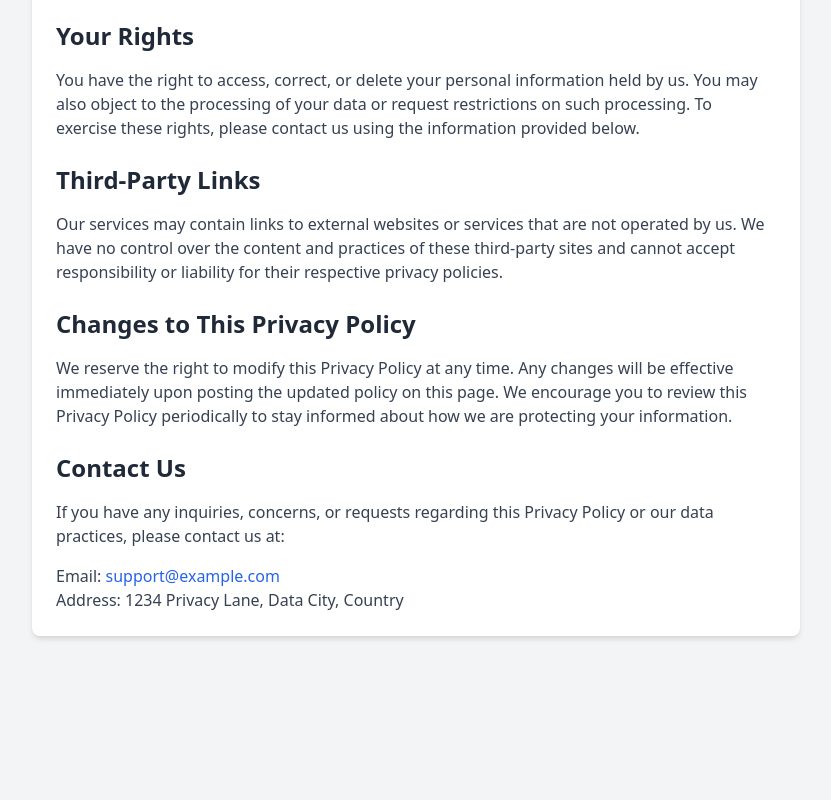
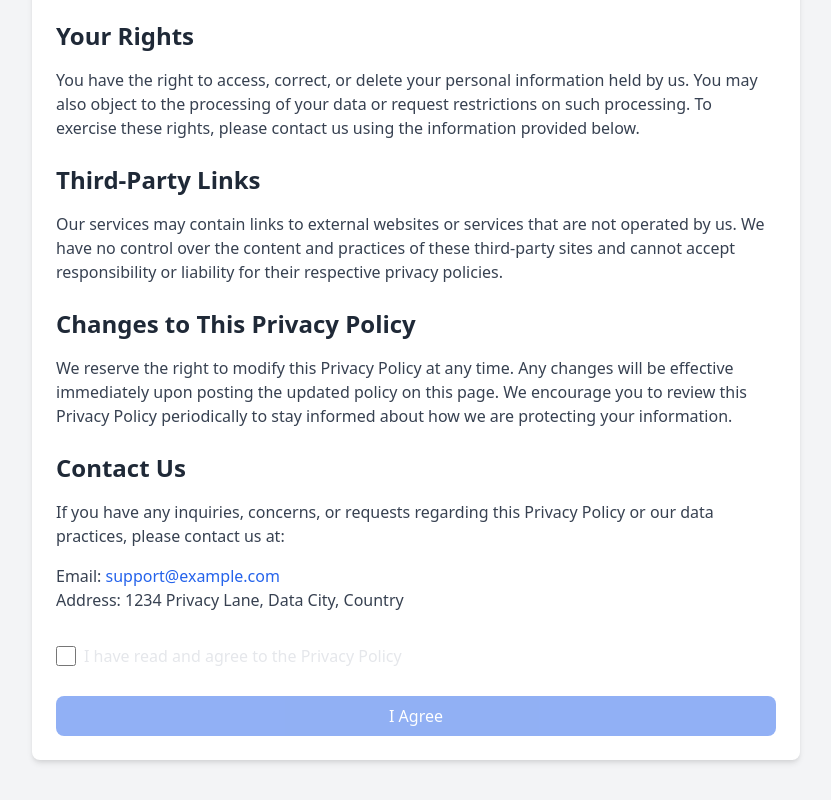
Before and after one commit to survey-cs/survey-cs.github.io, a plain HTML site: page privacy.html in a window 1280 px wide. Shown: the part 1768-2568 px from the top of the page, without its empty margins (224-1055 px from the left). Before the commit the page ends 2444 px from the top, so only its background shows below. Drawn offline with nearby package versions, Linux system fonts and the light colour scheme; sample sign-in values are in the browser's storage.

Commit message:
Update privacy.html

```diff
--- a/privacy.html
+++ b/privacy.html
@@ -106,6 +106,15 @@
                 Address: 1234 Privacy Lane, Data City, Country
             </p>
         </div>
+        <div class="mt-8">
+                <label class="inline-flex items-center">
+                    <input type="checkbox" id="agree-checkbox" class="form-checkbox h-5 w-5 text-blue-600">
+                    <span class="ml-2 text-gray-200">I have read and agree to the Privacy Policy</span>
+                </label>
+            </div>
+            <button id="agree-button" class="mt-6 w-full px-4 py-2 text-white bg-blue-600 rounded-lg cursor-not-allowed opacity-50" disabled>
+                I Agree
+            </button>
     </div>
     <!-- Link to the JavaScript file -->
     <script src="app.js"></script>
```
